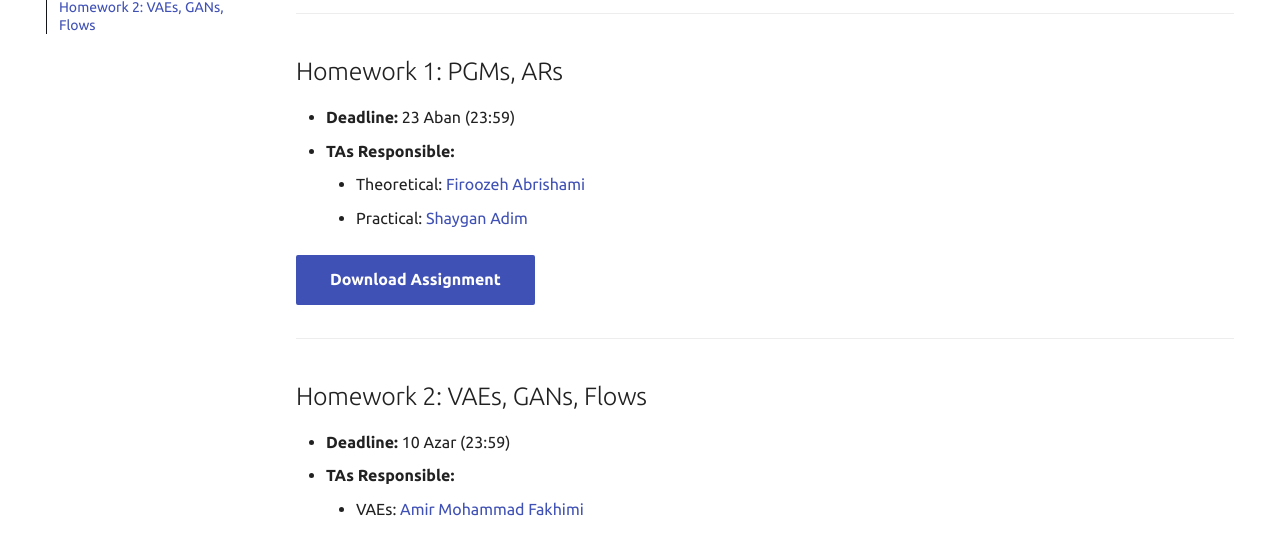
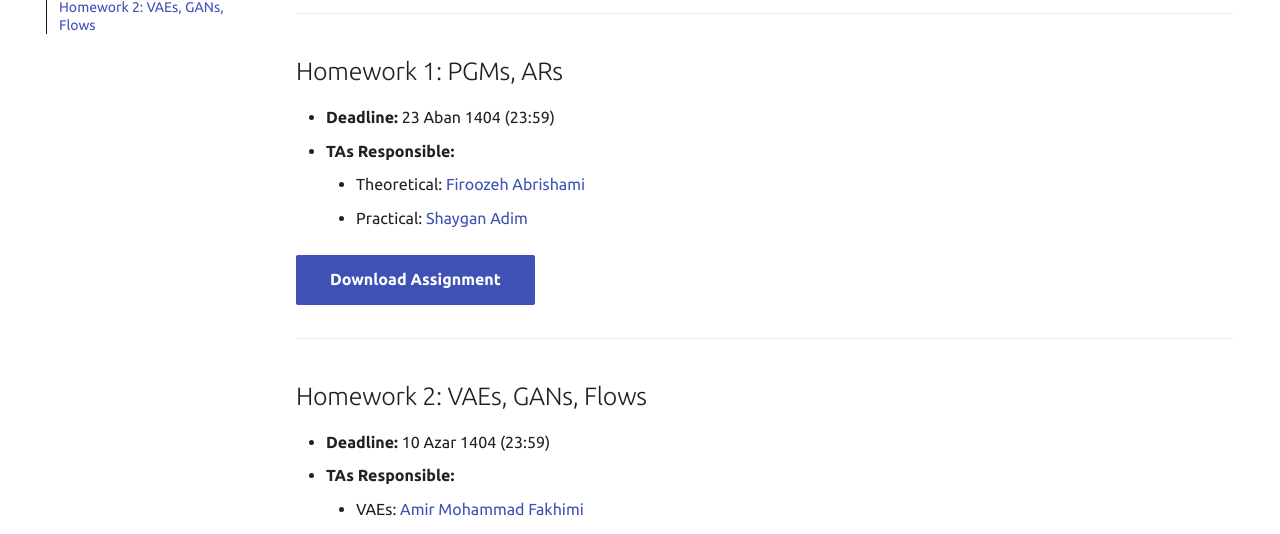
Before and after one commit to SUT-CS-GM/sut-cs-gm.github.io, an MkDocs documentation site: the page built from docs/homeworks/index.md, in a window 1280 px wide and 900 px high, scrolled down 571 px. Shown: the part 182-716 px from the top of the window. Built offline with MkDocs 1.6.1 and Material for MkDocs 9.7.7, drawn with Linux system fonts in a browser that asks for light colours; some web fonts are replaced.

Commit message:
Add year to HW deadlines

```diff
--- a/docs/homeworks/index.md
+++ b/docs/homeworks/index.md
@@ -24,7 +24,7 @@ Please read the following policies carefully before submitting your work. These
 
 ## Homework 1: PGMs, ARs
 
-* **Deadline:** 23 Aban (23:59)
+* **Deadline:** 23 Aban 1404 (23:59)
 * **TAs Responsible:**
     * Theoretical: [Firoozeh Abrishami](https://t.me/Frz_abrisham)
     * Practical: [Shaygan Adim](https://t.me/shanster)
@@ -36,7 +36,7 @@ Please read the following policies carefully before submitting your work. These
 
 ## Homework 2: VAEs, GANs, Flows
 
-* **Deadline:** 10 Azar (23:59)
+* **Deadline:** 10 Azar 1404 (23:59)
 * **TAs Responsible:**
     * VAEs: [Amir Mohammad Fakhimi](https://t.me/AmirMohammadFakhimi)
     * GANs, Flows: [Mahshid Dehghani](https://t.me/Mahshid_Dehghani)
@@ -49,10 +49,10 @@ Please read the following policies carefully before submitting your work. These
 
 ## Homework 3: EBMs, SDEs, Flow Matching
 
-* **Deadline:** 29 Azar (23:59)
+* **Deadline:** 29 Azar 1404 (23:59)
 * **TAs Responsible:**
-    * Theoretical: [Name]
-    * Practical: [Name]
+    * Theoretical: [Name]()
+    * Practical: [Name]()
 
 [Download Assignment](/assets/homeworks/GM_HW3.zip){:target="_blank" .md-button .md-button--primary .disabled }
 [Download Solution](/assets/homeworks/GM_HW3_Sol.zip){:target="_blank" .md-button .disabled }
@@ -61,10 +61,10 @@ Please read the following policies carefully before submitting your work. These
 
 ## Homework 4: Diffusion, ODEs
 
-* **Deadline:** 15 Dey (23:59)
+* **Deadline:** 15 Dey 1404 (23:59)
 * **TAs Responsible:**
-    * Theoretical: [Name]
-    * Practical: [Name]
+    * Theoretical: [Name]()
+    * Practical: [Name]()
 
 [Download Assignment](/assets/homeworks/GM_HW4.zip){:target="_blank" .md-button .md-button--primary .disabled }
 [Download Solution](/assets/homeworks/GM_HW4_Sol.zip){:target="_blank" .md-button .disabled }
@@ -73,10 +73,10 @@ Please read the following policies carefully before submitting your work. These
 
 ## Homework 5: LLMs, LMMs
 
-* **Deadline:** 30 Dey (23:59)
+* **Deadline:** 30 Dey 1404 (23:59)
 * **TAs Responsible:**
-    * Theoretical: [Name]
-    * Practical: [Name]
+    * Theoretical: [Name]()
+    * Practical: [Name]()
 
 [Download Assignment](/assets/homeworks/GM_HW5.zip){:target="_blank" .md-button .md-button--primary .disabled }
 [Download Solution](/assets/homeworks/GM_HW5_Sol.zip){:target="_blank" .md-button .disabled }
```
